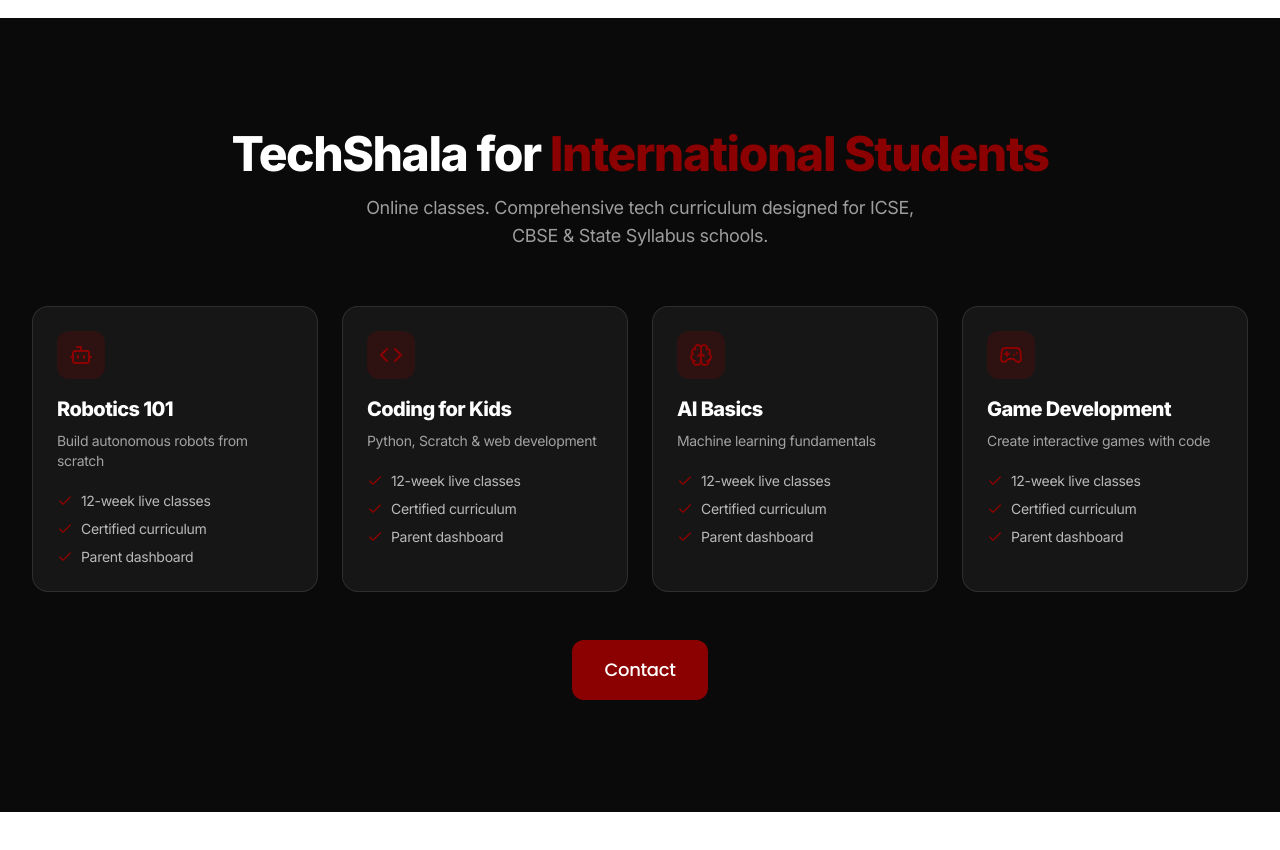
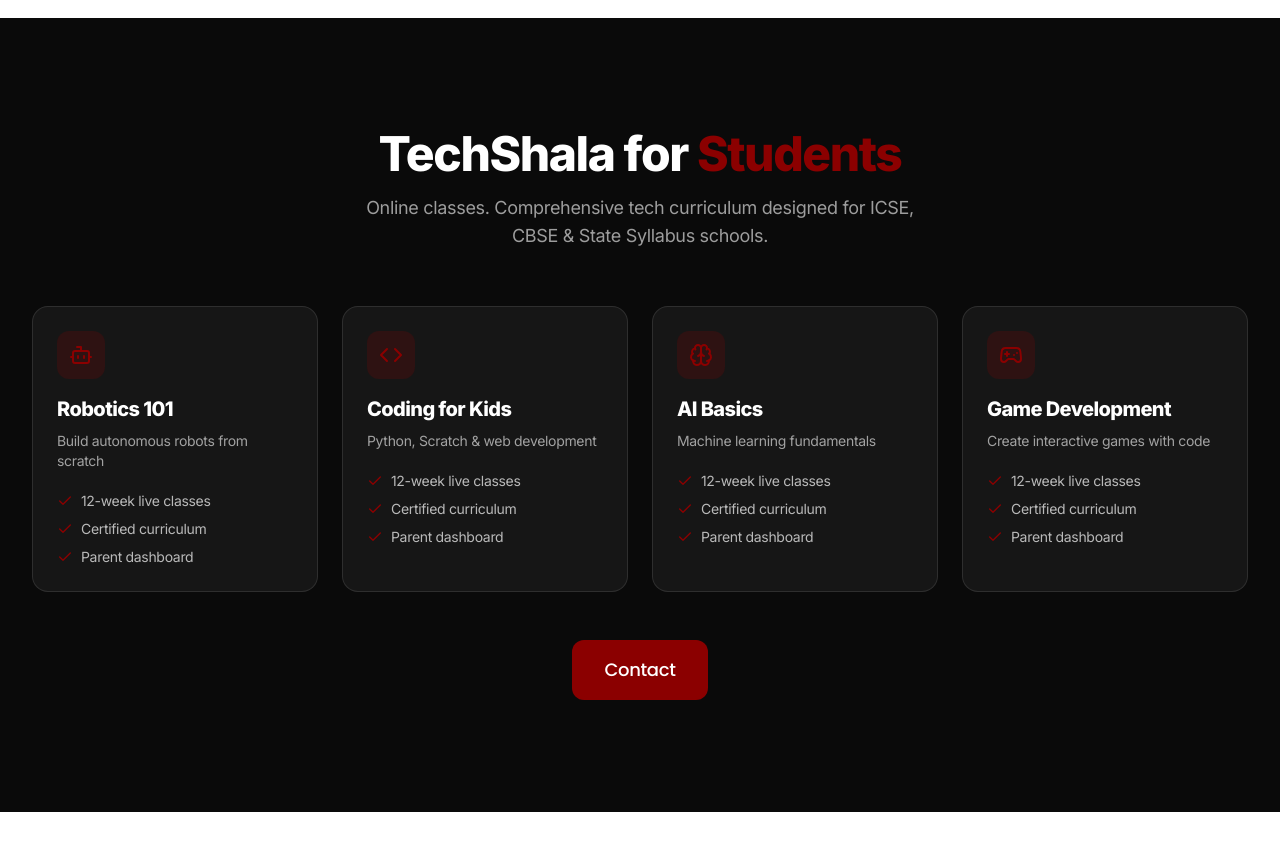
Before and after one commit to Itz-hazaa/Techshala.site, a React (Vite) app: page / in a window 1280 px wide. Shown: the part 2980-3830 px from the top of the page. Built offline with nearby package versions, Linux system fonts and the light colour scheme; the HTML template or start-up script is replaced by a standard one.

Commit message:
Update heading for TechShala component

```diff
--- a/src/components/TechShala/SchoolPrograms.tsx
+++ b/src/components/TechShala/SchoolPrograms.tsx
@@ -24,7 +24,7 @@ export default function SchoolPrograms() {
           className="text-center mb-14"
         >
           <h2 className="text-3xl sm:text-4xl lg:text-5xl font-display font-800 text-section-dark-foreground mb-4">
-            TechShala for <span className="text-primary">International Students</span>
+            TechShala for <span className="text-primary">Students</span>
           </h2>
           <p className="text-lg text-section-dark-foreground/60 max-w-xl mx-auto">
             Online classes. Comprehensive tech curriculum designed for ICSE, CBSE & State Syllabus schools.
```
